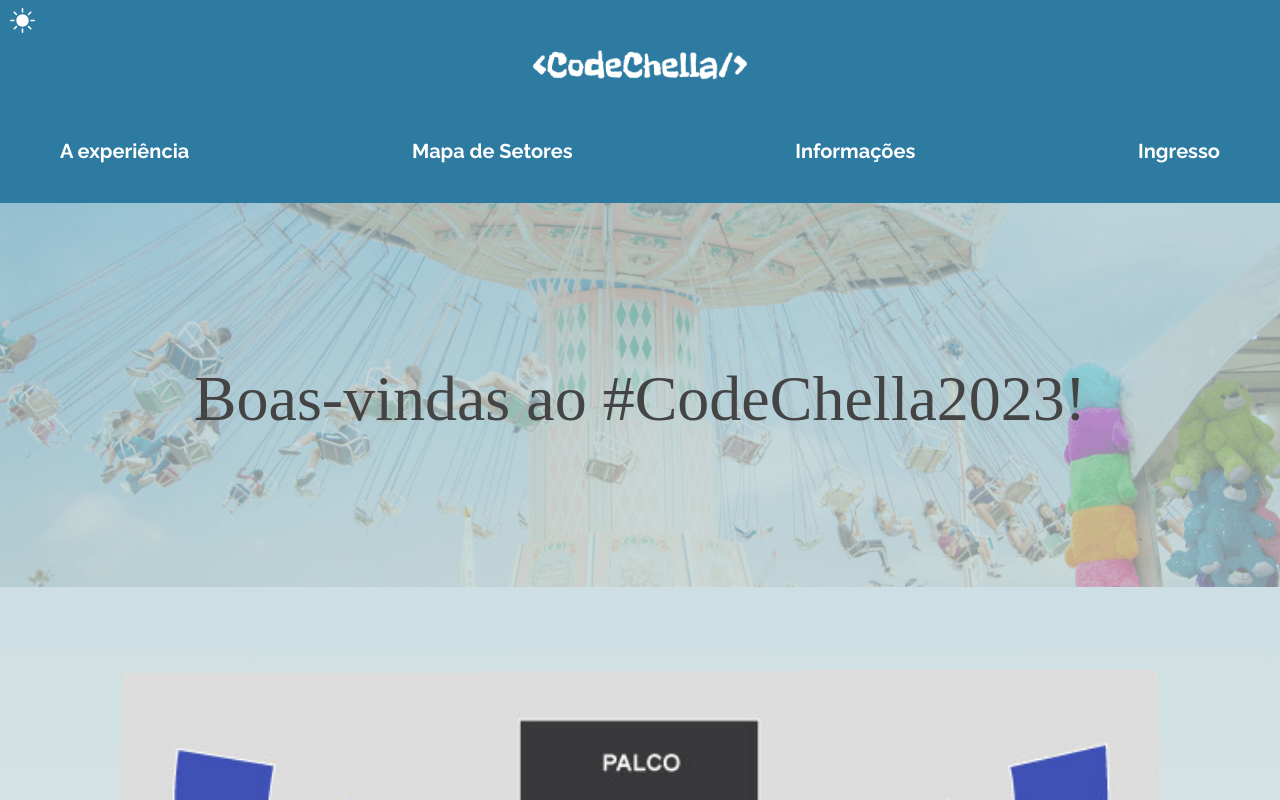
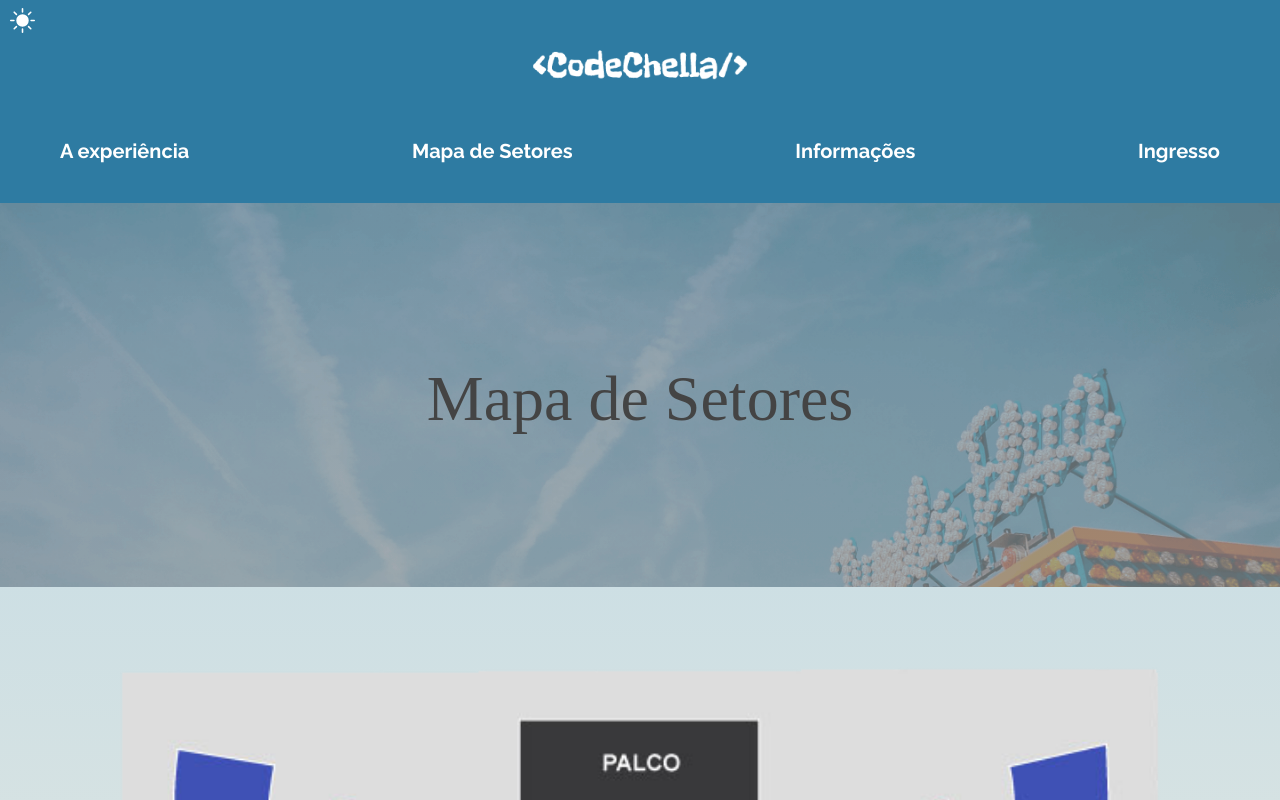
Before and after one commit to marianaceci/CodeChella2023, a React (Vite) app: page /setores in a window 1280 px wide. Shown: the top 800 px of the page. Built offline with nearby package versions, Linux system fonts and the light colour scheme; a web font is replaced by a local one.

Commit message:
atualização do banner

```diff
--- a/src/components/Banner/index.jsx
+++ b/src/components/Banner/index.jsx
@@ -1,26 +1,11 @@
 import { BannerSection } from "./style";
-import { bannerInfo } from "./bannerInfo";
-import { useTheme } from "styled-components";
 
-export default function Banner({blendmode}) {
-  const theme = useTheme();
-  const bannerTheme = theme.images.banner;
-
-  const originalPath = window.location.href;
-  const path = originalPath.slice(22);
-
-  const bannerSelected = bannerInfo.filter((item) => item.pagina === path);
-  const isTitulo = bannerSelected[0]?.titulo === undefined;
-  const isImageBanner = bannerSelected[0]?.src === undefined;
-
-  const tituloMain = isTitulo ? "Boas-vindas ao #CodeChella2023!" : bannerSelected[0]?.titulo;
-  const imageBanner = isImageBanner ? bannerTheme : bannerSelected[0]?.src;
-
+export default function Banner({blendmode, titulo, bannerImage}) {
 
   return (
     <BannerSection>
-      <h1>{tituloMain}</h1>
-      <div className="bannerImage" style={{backgroundImage: `url(${imageBanner})`, mixBlendMode: `${blendmode}`}}></div>
+      <h1>{titulo}</h1>
+      <div className="bannerImage" style={{backgroundImage: `url(${bannerImage})`, mixBlendMode: `${blendmode}`}}></div>
     </BannerSection>
   );
 }
--- a/src/pages/Experiencia/index.jsx
+++ b/src/pages/Experiencia/index.jsx
@@ -1,11 +1,16 @@
 import Banner from "@/components/Banner";
 import { Experience } from "./style";
 import experiencias from "./experiencias.json";
+import bannerImage from '/banners/experiencia-banner.png';
 
 export default function Experiencia() {
   return (
     <>
-      <Banner blendmode='multiply' />
+      <Banner
+        blendmode='multiply'
+        titulo='A Experiência'
+        bannerImage={bannerImage}
+      />
       <Experience>
         {experiencias.map((experiencia, index) => (
           <div className="card" key={index}>
--- a/src/pages/Home/index.jsx
+++ b/src/pages/Home/index.jsx
@@ -2,11 +2,19 @@ import BuyTicketButton from "@/components/BuyTicketButton";
 import LineUp from "./LineUp";
 import Banner from "@/components/Banner";
 import { ImagemRodape, SobreSection } from "./style";
+import { useTheme } from "styled-components";
 
 export default function Home() {
+  const theme = useTheme();
+  const bannerTheme = theme.images.banner;
+
   return (
     <>
-      <Banner blendmode='normal' />
+      <Banner
+        blendmode='normal'
+        titulo='Boas-vindas ao #CodeChella2023!'
+        bannerImage={bannerTheme}
+      />
 
       <SobreSection>
         <div className="imagem-sobre"></div>
--- a/src/pages/Informacoes/index.jsx
+++ b/src/pages/Informacoes/index.jsx
@@ -3,11 +3,16 @@ import faqs from "./faq.json";
 import { BiDownArrow } from "react-icons/bi";
 import { Accordion, AccordionItem } from "@szhsin/react-accordion";
 import { InfoSection } from "./style";
+import bannerImage from '/banners/informacoes-banner.png';
 
 export default function Informacoes() {
   return (
     <>
-      <Banner blendmode='multiply' />
+      <Banner
+        blendmode='multiply'
+        titulo='Informações Gerais'
+        bannerImage={bannerImage}
+      />
       <InfoSection>
         <h3 className="titulo">Perguntas Frequentes:</h3>
         <Accordion className="cards">
--- a/src/pages/IngressoForm/index.jsx
+++ b/src/pages/IngressoForm/index.jsx
@@ -1,11 +1,16 @@
 import Banner from "@/components/Banner";
 import Form from "./Form";
 import { IngressoSection } from "./style";
+import bannerImage from '/banners/ingresso-banner.png';
 
 export default function IngressoForm() {
   return (
     <>
-      <Banner blendmode='multiply'/>
+      <Banner
+        blendmode='multiply'
+        titulo='Garanta seu ingresso'
+        bannerImage={bannerImage}
+      />
       <IngressoSection>
         <h3>Preencha o formulário a seguir:</h3>
         <Form />
--- a/src/pages/QRIngresso/index.jsx
+++ b/src/pages/QRIngresso/index.jsx
@@ -3,6 +3,7 @@ import { useState } from "react";
 import code from "./qr-code.png";
 import { QRCodeSection } from "./style";
 import { useTheme } from "styled-components";
+import bannerImage from '/banners/qringresso-banner.png';
 
 export default function QRIngresso() {
   const [nome, setNome] = useState(() => {
@@ -31,7 +32,11 @@ export default function QRIngresso() {
 
   return (
     <>
-      <Banner blendmode='multiply' />
+      <Banner
+        blendmode='multiply'
+        titulo='Seu ingresso está aqui!'
+        bannerImage={bannerImage}
+      />
       <QRCodeSection>
           <h6 className="titulo">
             Uhul, agora sim! Seu ingresso está aqui, apresente na entrada do evento e divirta-se!
--- a/src/pages/Setores/index.jsx
+++ b/src/pages/Setores/index.jsx
@@ -1,11 +1,16 @@
 import Banner from "@/components/Banner";
 import detalhes from "./detalhes.json";
 import { SetoresSection } from "./style";
+import bannerImage from '/banners/setores-banner.png';
 
 export default function Setores() {
   return (
     <>
-      <Banner blendmode='multiply' />
+      <Banner
+        blendmode='multiply'
+        titulo='Mapa de Setores'
+        bannerImage={bannerImage}
+      />
 
       <SetoresSection>
         <div className="mapa">
```
